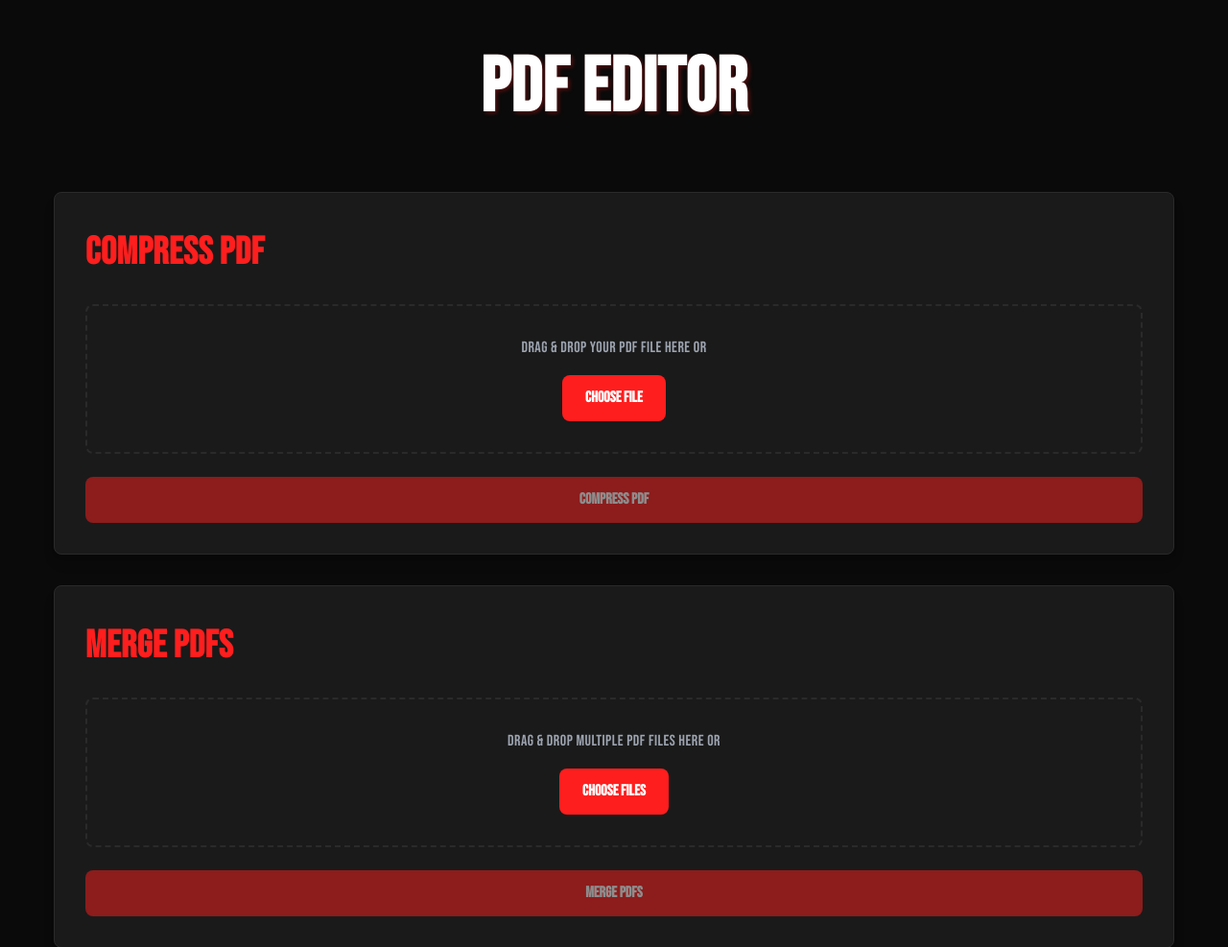
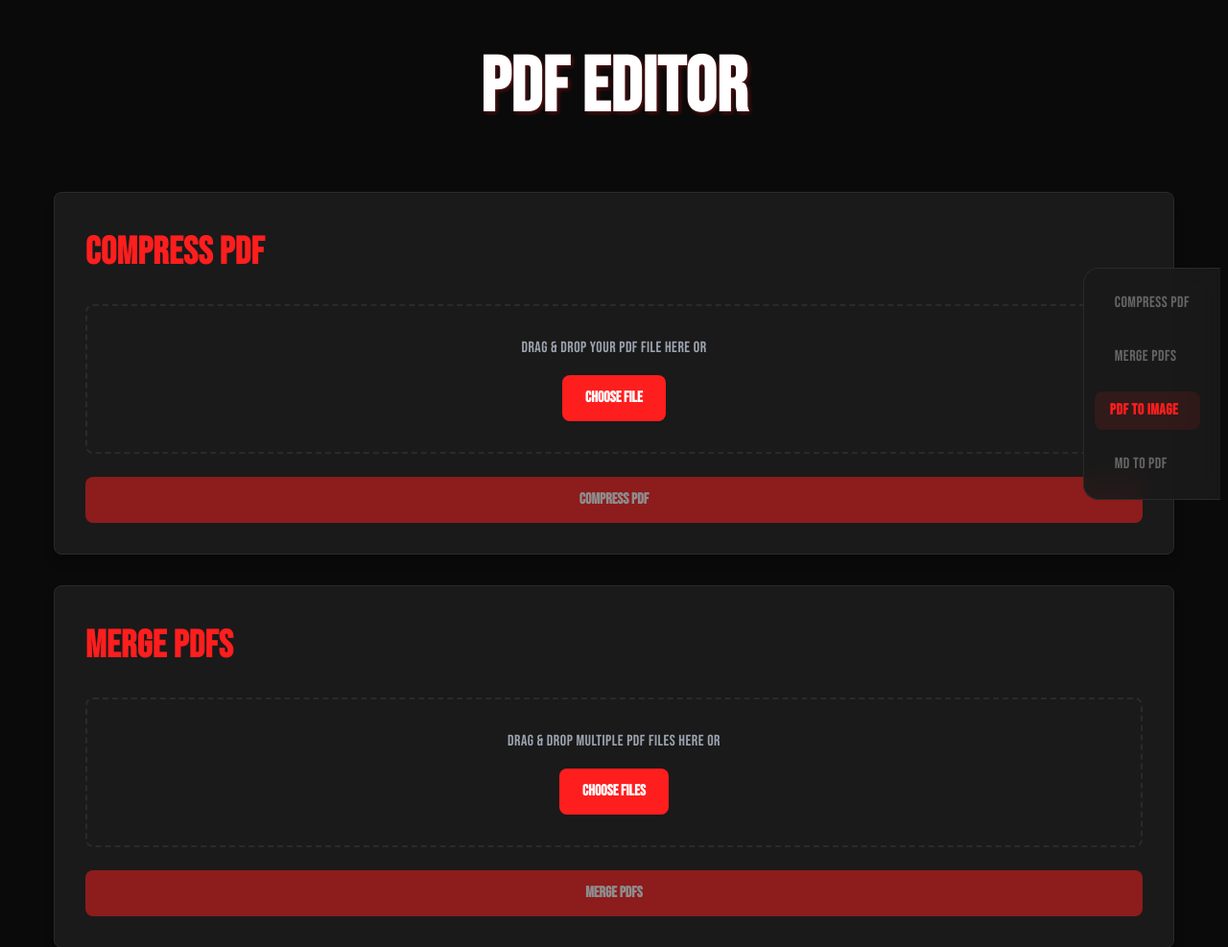
Before and after one commit to apih99/pdf-editor, a Flask app: page / in a window 1280 px wide. Shown: the top 987 px of the page at 96% size. Run offline with Flask 3, Linux system fonts and the light colour scheme; some libraries are stand-ins or nearby versions.

Commit message:
Add side bar

```diff
--- a/templates/index.html
+++ b/templates/index.html
@@ -194,6 +194,65 @@
             opacity: 1;
             transform: scale(1.05);
         }
+
+        /* Feature Navigation Menu */
+        .feature-nav {
+            position: fixed;
+            right: 0.5rem;
+            top: 50%;
+            transform: translateY(-50%);
+            z-index: 1000;
+            display: flex;
+            flex-direction: column;
+            gap: 1rem;
+            background: rgba(26, 26, 26, 0.9);
+            padding: 1rem;
+            border-radius: 1rem 0 0 1rem;
+            border: 1px solid var(--border-dark);
+            border-right: none;
+            backdrop-filter: blur(10px);
+        }
+
+        .feature-nav label {
+            display: flex;
+            align-items: center;
+            cursor: pointer;
+            padding: 0.5rem 1rem;
+            border-radius: 0.5rem;
+            transition: all 0.3s ease;
+            color: #666;
+            white-space: nowrap;
+        }
+
+        .feature-nav label:hover {
+            color: var(--primary-red);
+            background: rgba(255, 30, 30, 0.1);
+            transform: translateX(-5px);
+        }
+
+        .feature-nav input[type="radio"] {
+            display: none;
+        }
+
+        .feature-nav input[type="radio"]:checked + label {
+            color: var(--primary-red);
+            background: rgba(255, 30, 30, 0.1);
+            font-weight: bold;
+            transform: translateX(-5px);
+        }
+
+        /* Smooth Scroll */
+        html {
+            scroll-behavior: smooth;
+        }
+
+        /* Section IDs */
+        #compress-section,
+        #merge-section,
+        #convert-section,
+        #markdown-section {
+            scroll-margin-top: 2rem;
+        }
     </style>
 </head>
 <body class="min-h-screen text-gray-100">
@@ -203,11 +262,26 @@
         <div class="loading-text" id="loadingText">PROCESSING PDF...</div>
     </div>
 
+    <!-- Feature Navigation -->
+    <nav class="feature-nav">
+        <input type="radio" name="feature" id="nav-compress" value="compress-section">
+        <label for="nav-compress">COMPRESS PDF</label>
+
+        <input type="radio" name="feature" id="nav-merge" value="merge-section">
+        <label for="nav-merge">MERGE PDFs</label>
+
+        <input type="radio" name="feature" id="nav-convert" value="convert-section">
+        <label for="nav-convert">PDF TO IMAGE</label>
+
+        <input type="radio" name="feature" id="nav-markdown" value="markdown-section">
+        <label for="nav-markdown">MD TO PDF</label>
+    </nav>
+
     <div class="container px-4 py-8">
         <h1 class="title-text font-bold text-center mb-12 text-white">PDF EDITOR</h1>
 
         <!-- PDF Compression Section -->
-        <div class="section-card rounded-lg shadow-lg p-8 mb-8">
+        <div id="compress-section" class="section-card rounded-lg shadow-lg p-8 mb-8">
             <h2 class="section-title font-semibold mb-6">COMPRESS PDF</h2>
             <div class="drag-area p-8 text-center rounded-lg mb-6" id="compressDropArea">
                 <p class="text-gray-400 mb-4">DRAG & DROP YOUR PDF FILE HERE OR</p>
@@ -235,7 +309,7 @@
         </div>
 
         <!-- PDF Merger Section -->
-        <div class="section-card rounded-lg shadow-lg p-8">
+        <div id="merge-section" class="section-card rounded-lg shadow-lg p-8">
             <h2 class="section-title font-semibold mb-6">MERGE PDFs</h2>
             <div class="drag-area p-8 text-center rounded-lg mb-6" id="mergeDropArea">
                 <p class="text-gray-400 mb-4">DRAG & DROP MULTIPLE PDF FILES HERE OR</p>
@@ -259,7 +333,7 @@
         </div>
 
         <!-- PDF to Image Converter Section -->
-        <div class="section-card rounded-lg shadow-lg p-8 mt-8">
+        <div id="convert-section" class="section-card rounded-lg shadow-lg p-8 mt-8">
             <h2 class="section-title font-semibold mb-6">PDF TO IMAGE</h2>
             <div class="drag-area p-8 text-center rounded-lg mb-6" id="convertDropArea">
                 <p class="text-gray-400 mb-4">DRAG & DROP YOUR PDF FILE HERE OR</p>
@@ -294,7 +368,7 @@
         </div>
 
         <!-- Markdown to PDF Converter Section -->
-        <div class="section-card rounded-lg shadow-lg p-8 mt-8">
+        <div id="markdown-section" class="section-card rounded-lg shadow-lg p-8 mt-8">
             <h2 class="section-title font-semibold mb-6">MARKDOWN TO PDF</h2>
             <div class="drag-area p-8 text-center rounded-lg mb-6" id="mdDropArea">
                 <input type="file" id="mdFile" accept=".md,.markdown" class="hidden">
@@ -850,6 +924,43 @@
                 hideLoading();
             }
         });
+
+        // Feature Navigation
+        document.querySelectorAll('.feature-nav input[type="radio"]').forEach(radio => {
+            radio.addEventListener('change', (e) => {
+                const sectionId = e.target.value;
+                const section = document.getElementById(sectionId);
+                if (section) {
+                    section.scrollIntoView({ behavior: 'smooth' });
+                }
+            });
+        });
+
+        // Update radio selection on scroll
+        const sections = document.querySelectorAll('div[id$="-section"]');
+        const navRadios = document.querySelectorAll('.feature-nav input[type="radio"]');
+
+        function updateNavigation() {
+            let currentSection = '';
+            sections.forEach(section => {
+                const sectionTop = section.offsetTop;
+                const sectionHeight = section.clientHeight;
+                if (window.scrollY >= (sectionTop - sectionHeight/3)) {
+                    currentSection = section.id;
+                }
+            });
+
+            navRadios.forEach(radio => {
+                if (radio.value === currentSection) {
+                    radio.checked = true;
+                }
+            });
+        }
+
+        window.addEventListener('scroll', updateNavigation);
+
+        // Initial check for active section
+        updateNavigation();
     </script>
     <!-- Add footer before closing body tag -->
     <footer class="w-full py-4 mt-8 text-center text-gray-400 bg-[#1A1A1A] border-t border-[#2A2A2A]">
```
